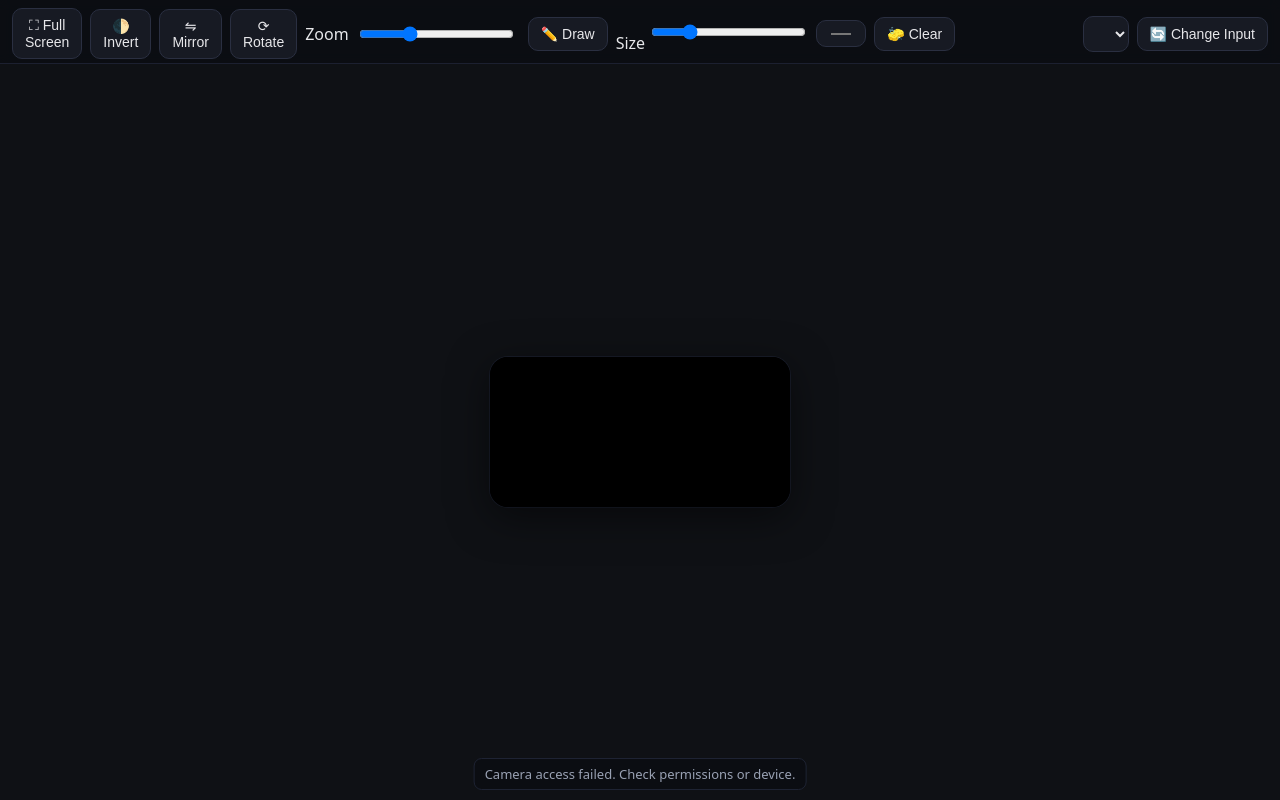
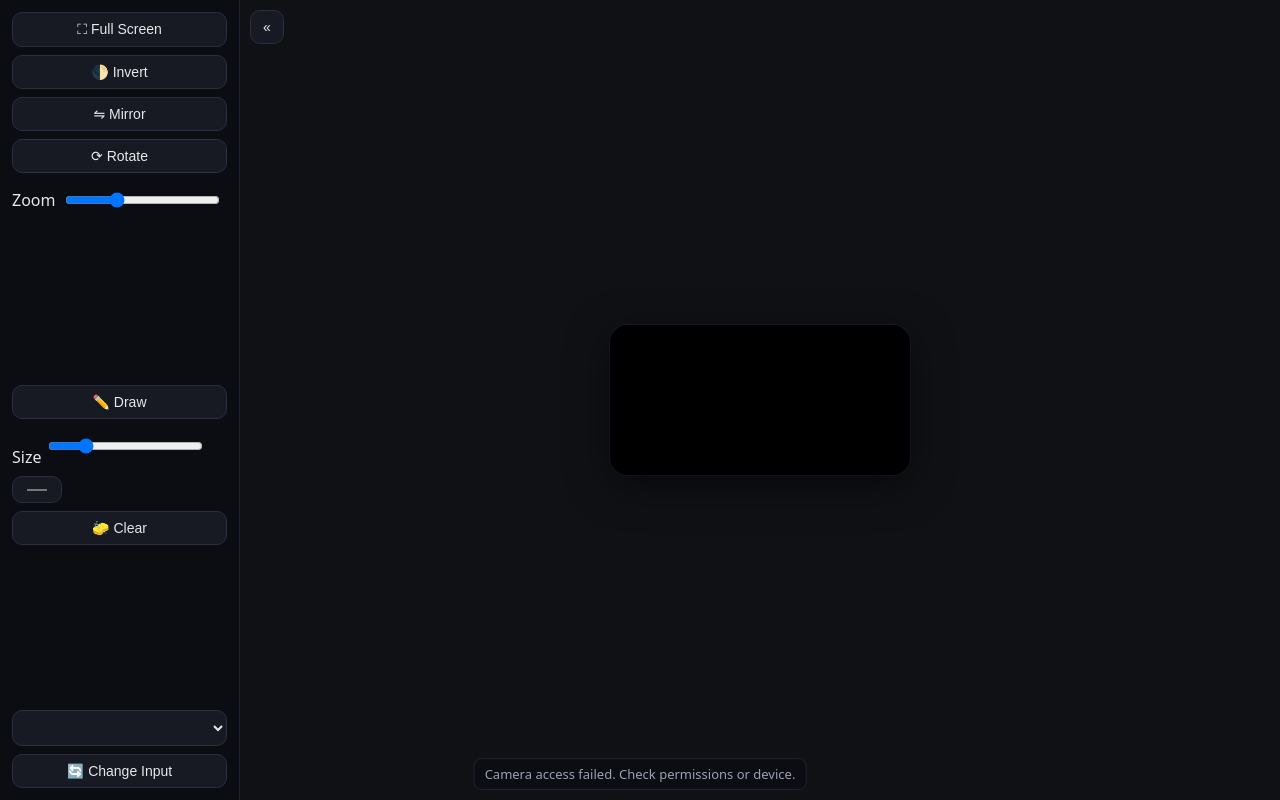
Before and after one commit to linuts/DocCam, a Flask app: page / in a window 1280 px wide. Run offline with Flask 3, Linux system fonts and the light colour scheme; lists and menus that the app fills with data are empty; a map, chart or similar area stays blank.

Commit message:
feat: add collapsible left menu

```diff
--- a/static/script.js
+++ b/static/script.js
@@ -10,6 +10,7 @@
 const btnMirror = document.getElementById("btnMirror");
 const btnRotate = document.getElementById("btnRotate");
 const zoomSlider = document.getElementById("zoomSlider");
+const btnToggleMenu = document.getElementById("btnToggleMenu");
 
 const btnDraw = document.getElementById("btnDraw");
 const penSize = document.getElementById("penSize");
@@ -136,16 +137,21 @@
 
 // ---------- Fullscreen ----------
 btnFullscreen.addEventListener("click", async () => {
-  const el = document.documentElement; // or videoWrap
   try {
     if (!document.fullscreenElement) {
-      await (videoWrap.requestFullscreen?.call(videoWrap) || el.requestFullscreen());
+      await document.documentElement.requestFullscreen();
     } else {
       await document.exitFullscreen();
     }
   } catch (e) {
     console.warn("Fullscreen not allowed:", e);
   }
+});
+
+// ---------- Menu toggle ----------
+btnToggleMenu.addEventListener("click", () => {
+  document.body.classList.toggle("menu-collapsed");
+  btnToggleMenu.textContent = document.body.classList.contains("menu-collapsed") ? "»" : "«";
 });
 
 // ---------- Draw tool ----------
--- a/static/styles.css
+++ b/static/styles.css
@@ -1,5 +1,5 @@
 :root {
-  --toolbar-h: 64px;
+  --toolbar-w: 240px;
   --bg: #0f1115;
   --fg: #e7e7ea;
   --muted: #99a1b3;
@@ -13,22 +13,24 @@
 }
 
 .toolbar {
-  height: var(--toolbar-h);
-  display: grid;
-  grid-template-columns: 1fr auto 1fr;
-  align-items: center;
+  width: var(--toolbar-w);
+  height: 100vh;
+  display: flex;
+  flex-direction: column;
   gap: 12px;
-  padding: 8px 12px;
-  border-bottom: 1px solid #1c2030;
+  padding: 12px;
+  border-right: 1px solid #1c2030;
   background: #0b0d12cc;
   backdrop-filter: blur(6px);
-  position: sticky; top: 0; z-index: 10;
+  position: fixed; top: 0; left: 0; z-index: 10;
+  transform: translateX(0);
+  transition: transform 150ms ease;
 }
 .toolbar .left, .toolbar .middle, .toolbar .right {
-  display: flex; align-items: center; gap: 8px;
+  display: flex; flex-direction: column; align-items: stretch; gap: 8px;
 }
-.toolbar .middle { justify-content: center; }
-.toolbar .right { justify-content: end; }
+.toolbar .middle { flex-grow: 1; justify-content: center; }
+.toolbar .right { justify-content: flex-end; }
 
 button, select, input[type="range"], input[type="color"] {
   background: #171a23; color: var(--fg);
@@ -41,9 +43,11 @@
 label.zoom { display: inline-flex; gap: 8px; align-items: center; }
 
 #stage {
-  height: calc(100vh - var(--toolbar-h));
+  height: 100vh;
+  margin-left: var(--toolbar-w);
   display: grid; place-items: center;
   padding: 12px;
+  transition: margin-left 150ms ease;
 }
 
 #videoWrap {
@@ -88,3 +92,20 @@
   background: #0b0d12d0; padding: 6px 10px; border-radius: 8px;
   border: 1px solid #1e2333;
 }
+
+.menu-toggle {
+  position: fixed;
+  top: 10px;
+  left: calc(var(--toolbar-w) + 10px);
+  z-index: 20;
+}
+
+body.menu-collapsed .toolbar {
+  transform: translateX(-100%);
+}
+body.menu-collapsed #stage {
+  margin-left: 0;
+}
+body.menu-collapsed .menu-toggle {
+  left: 10px;
+}
--- a/templates/index.html
+++ b/templates/index.html
@@ -10,6 +10,7 @@
   <link rel="stylesheet" href="{{ url_for('static', filename='styles.css') }}">
 </head>
 <body>
+  <button id="btnToggleMenu" class="menu-toggle" title="Toggle menu">«</button>
   <header class="toolbar">
     <div class="left">
       <button id="btnFullscreen" title="Full screen">⛶ Full Screen</button>
```
